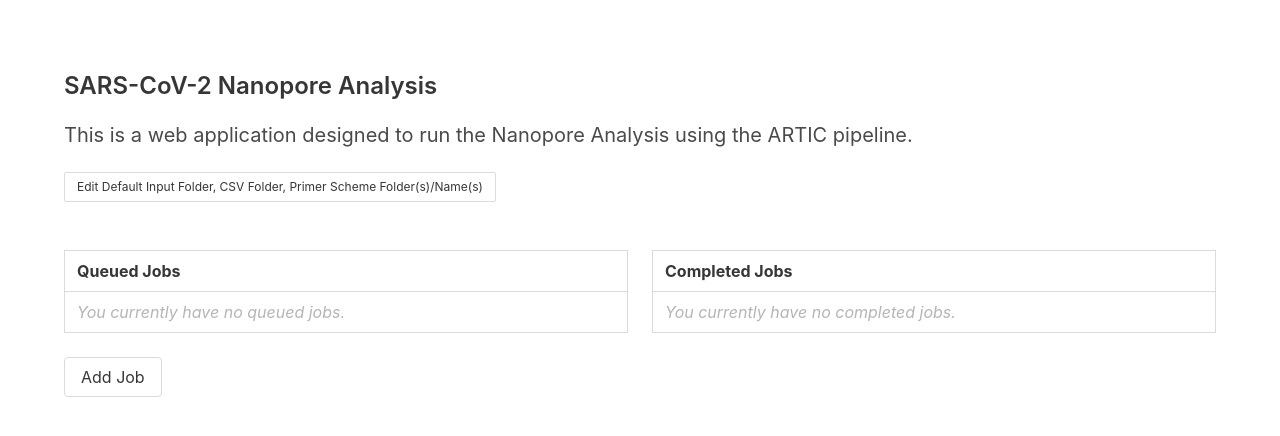
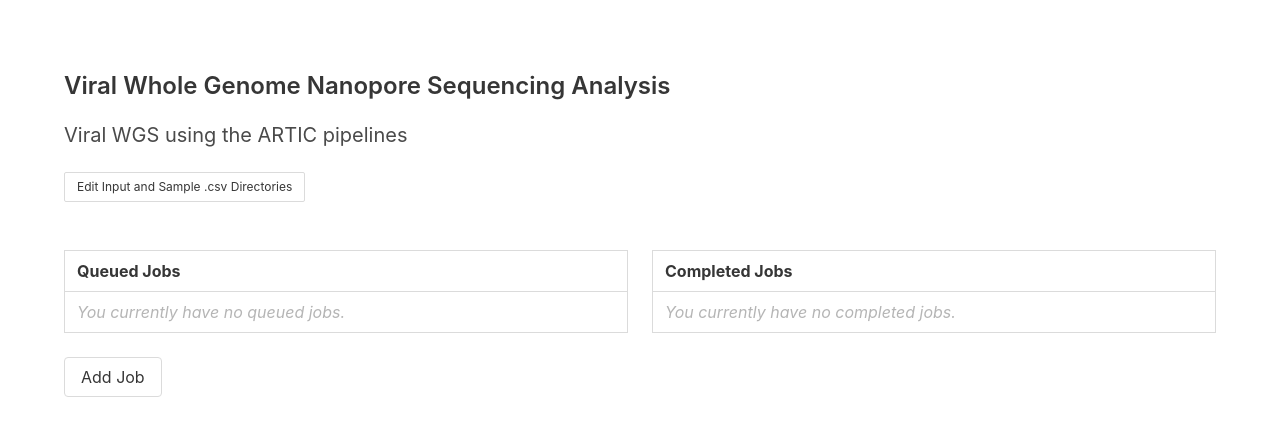
Before and after one commit to Psy-Fer/interARTIC, a Flask app: template templates/home.html in a window 1280 px wide. Shown: the part 125-561 px from the top of the page. Run offline with Flask 2, Linux system fonts and the light colour scheme; the template is opened without the code that fills it: most values are stand-ins (such as "Sample title", 1, 10 or a date in 2020); data that the repository does not hold is empty; parts of the project's set-up code (start-up, migrations or seed data) failed here and were passed over; some libraries are stand-ins or nearby versions.

Commit message:
Update text and naming

```diff
--- a/templates/home.html
+++ b/templates/home.html
@@ -91,13 +91,13 @@
     {% block content %}
     <div class="hero-body">
       <div class="container is-widescreen ">
-        <h1 class="title is-4">SARS-CoV-2 Nanopore Analysis</h1>
+        <h1 class="title is-4">Viral Whole Genome Nanopore Sequencing Analysis</h1>
         <div class="content">
-          <p class="subtitle is-5">This is a web application designed to run the Nanopore Analysis using the ARTIC pipeline.</p>
+          <p class="subtitle is-5">Viral WGS using the ARTIC pipelines</p>
         </div>
 
       <!-- search for input folder -->
-      <input type="button" class="button is-small" name="answer" value="Edit Default Input Folder, CSV Folder, Primer Scheme Folder(s)/Name(s)" onclick="showDiv()" />
+      <input type="button" class="button is-small" name="answer" value="Edit Input and Sample .csv Directories" onclick="showDiv()" />
       <div id="editDiv" style="display: none"><br>
         {% if errors %}
           <script>
@@ -129,7 +129,9 @@
                   {% endif %}
                 {% endif %}
               <br><br>
-              <label class="subtitle is-5" for="eden_folder">Please enter the base filepath where your Eden primer schemes are located:</label>
+              <label class="subtitle is-5" for="eden_folder"><strong>Preset protocols below **Advanced use**</strong></label>
+              <br><br>
+              <label class="subtitle is-5" for="eden_folder">Default Eden primer schemes are located:</label>
               <input class="input" type="text" name="eden_folder" id="eden_folder" value="{{eden_folder}}" placeholder="Ener a file path">
               {% if errors %}
                   {% if errors['invalid_eden_path'] %}
@@ -140,7 +142,7 @@
                   {% endif %}
                 {% endif %}
               <br><br>
-              <label class="subtitle is-5" for="eden_name">Please enter the Eden primer schemes name:</label>
+              <label class="subtitle is-5" for="eden_name">Default Eden primer scheme name:</label>
               <input class="input" type="text" name="eden_name" id="eden_name" value="{{eden_name}}" placeholder="Ener a scheme name">
               {% if errors %}
                   {% if errors['invalid_eden_name'] %}
@@ -151,7 +153,7 @@
                   {% endif %}
                 {% endif %}
                <br><br>
-              <label class="subtitle is-5" for="midnight_folder">Please enter the base filepath where your Midnight primer schemes are located:</label>
+              <label class="subtitle is-5" for="midnight_folder">Default Midnight primer schemes are located:</label>
               <input class="input" type="text" name="midnight_folder" id="midnight_folder" value="{{midnight_folder}}" placeholder="Ener a file path">
               {% if errors %}
                   {% if errors['invalid_midnight_path'] %}
@@ -162,7 +164,7 @@
                   {% endif %}
                 {% endif %}
               <br><br>
-              <label class="subtitle is-5" for="midnight_name">Please enter the Midnight primer schemes name:</label>
+              <label class="subtitle is-5" for="midnight_name">Default Midnight primer scheme name:</label>
               <input class="input" type="text" name="midnight_name" id="midnight_name" value="{{midnight_name}}" placeholder="Ener a scheme name">
               {% if errors %}
                   {% if errors['invalid_midnight_name'] %}
@@ -173,7 +175,7 @@
                   {% endif %}
                 {% endif %}
                <br><br>
-              <label class="subtitle is-5" for="artic_folder">Please enter the base filepath where your Artic primer schemes are located:</label>
+              <label class="subtitle is-5" for="artic_folder">Default Artic primer schemes are located:</label>
               <input class="input" type="text" name="artic_folder" id="artic_folder" value="{{artic_folder}}" placeholder="Ener a file path">
               {% if errors %}
                   {% if errors['invalid_artic_path'] %}
@@ -184,7 +186,7 @@
                   {% endif %}
                 {% endif %}
               <br>
-              <label class="subtitle is-5" for="artic_name">Please enter the Artic primer schemes name:</label>
+              <label class="subtitle is-5" for="artic_name">Default Artic primer scheme name:</label>
               <input class="input" type="text" name="artic_name" id="artic_name" value="{{artic_name}}" placeholder="Ener a scheme name">
               {% if errors %}
                   {% if errors['invalid_artic_name'] %}
```
